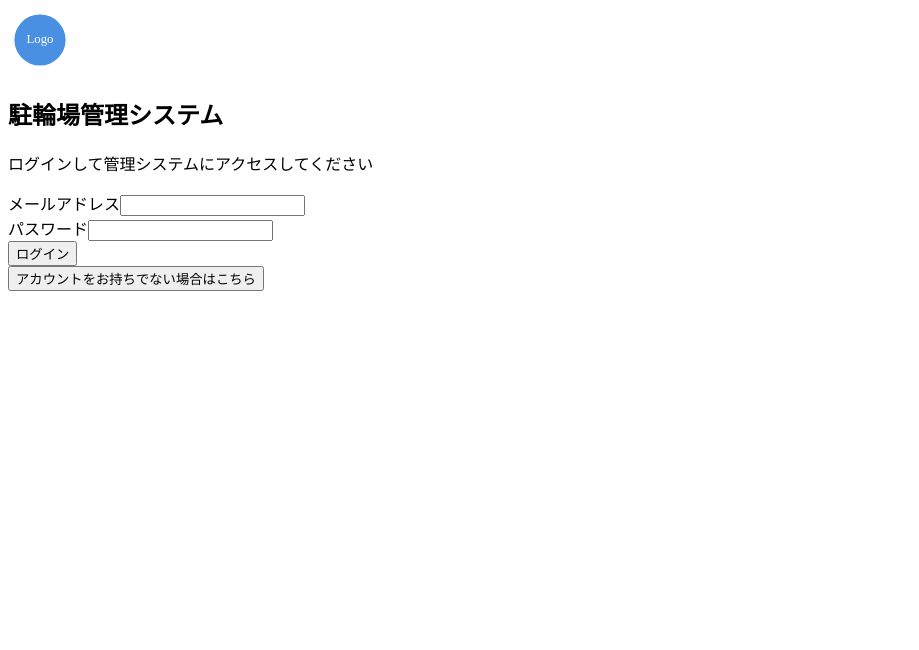
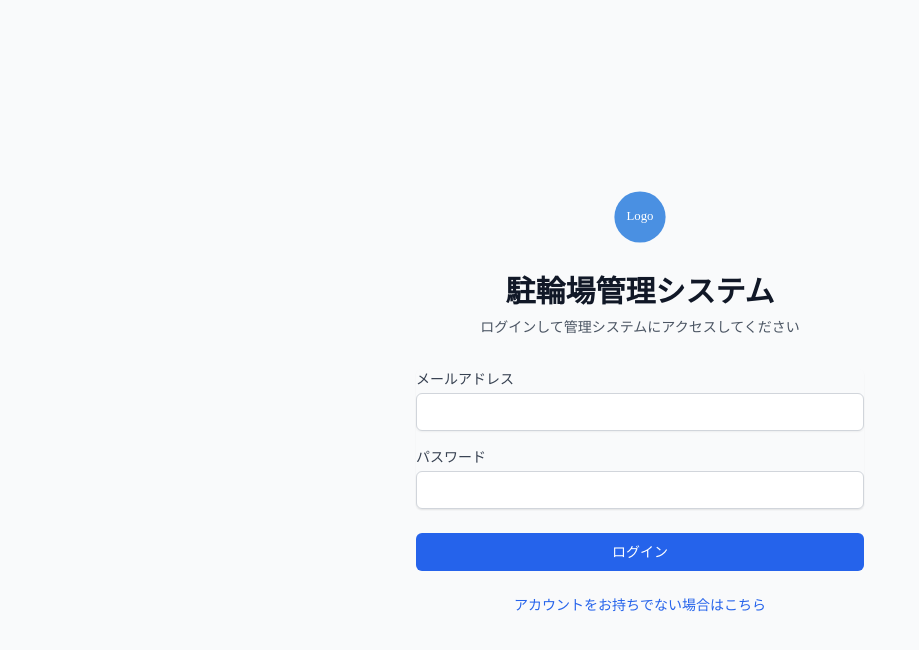
Before and after one commit to daichipyon/bike_manage_app, a Next.js app: page /login in a window 1280 px wide. Shown: the top 650 px of the page, without its empty margins (0-919 px from the left). Built offline with nearby package versions, Linux system fonts and the light colour scheme.

Commit message:
feat: Remove AuthenticatedLayout from AssignPage and add global styles

```diff
--- a/src/app/(authenticated)/assign/page.tsx
+++ b/src/app/(authenticated)/assign/page.tsx
@@ -5,7 +5,6 @@ import { useRouter, useSearchParams } from "next/navigation";
 import { useForm } from "react-hook-form";
 import { zodResolver } from "@hookform/resolvers/zod";
 import { AssignmentFormValues, assignmentSchema } from "@/lib/validators/schemas";
-import AuthenticatedLayout from "@/components/layout/AuthenticatedLayout";
 import { getAllResidents } from "@/lib/actions/residents";
 import { getAvailableBicycleSlots, updateBicycleSlot } from "@/lib/actions/bicycle-slots";
 import { createResidentAndReturnId } from "@/lib/actions/residents";
@@ -125,7 +124,6 @@ export default function AssignPage() {
   };
 
   return (
-    <AuthenticatedLayout>
       <div className="space-y-6">
         <div>
           <h1 className="text-2xl font-bold text-gray-900">
@@ -390,6 +388,5 @@ export default function AssignPage() {
           </div>
         )}
       </div>
-    </AuthenticatedLayout>
   );
 }
--- a/src/app/globals.css
+++ b/src/app/globals.css
@@ -0,0 +1,63 @@
+@tailwind base;
+@tailwind components;
+@tailwind utilities;
+
+:root {
+  --foreground-rgb: 0, 0, 0;
+  --background-rgb: 246, 248, 250;
+}
+
+body {
+  color: rgb(var(--foreground-rgb));
+  background: rgb(var(--background-rgb));
+}
+
+/* Global form styles */
+input, select, textarea {
+  @apply focus:ring-indigo-500 focus:border-indigo-500 block w-full sm:text-sm border-gray-300 rounded-md;
+}
+
+/* Custom button styles */
+.btn {
+  @apply inline-flex justify-center py-2 px-4 border border-transparent shadow-sm text-sm font-medium rounded-md focus:outline-none focus:ring-2 focus:ring-offset-2;
+}
+
+.btn-primary {
+  @apply bg-indigo-600 text-white hover:bg-indigo-700 focus:ring-indigo-500;
+}
+
+.btn-secondary {
+  @apply bg-white text-gray-700 border-gray-300 hover:bg-gray-50 focus:ring-gray-500;
+}
+
+/* Table layout styles */
+.table-responsive {
+  @apply -my-2 -mx-4 overflow-x-auto sm:-mx-6 lg:-mx-8;
+}
+
+.table-wrapper {
+  @apply inline-block min-w-full py-2 align-middle md:px-6 lg:px-8;
+}
+
+.table-container {
+  @apply overflow-hidden shadow ring-1 ring-black ring-opacity-5 md:rounded-lg;
+}
+
+/* Modal overlay */
+.modal-overlay {
+  @apply fixed inset-0 bg-gray-500 bg-opacity-75 flex items-center justify-center z-50;
+}
+
+/* Badge styles */
+.badge {
+  @apply inline-flex rounded-full px-2 text-xs font-semibold leading-5;
+}
+.badge-green {
+  @apply bg-green-100 text-green-800;
+}
+.badge-yellow {
+  @apply bg-yellow-100 text-yellow-800;
+}
+.badge-red {
+  @apply bg-red-100 text-red-800;
+}
```
